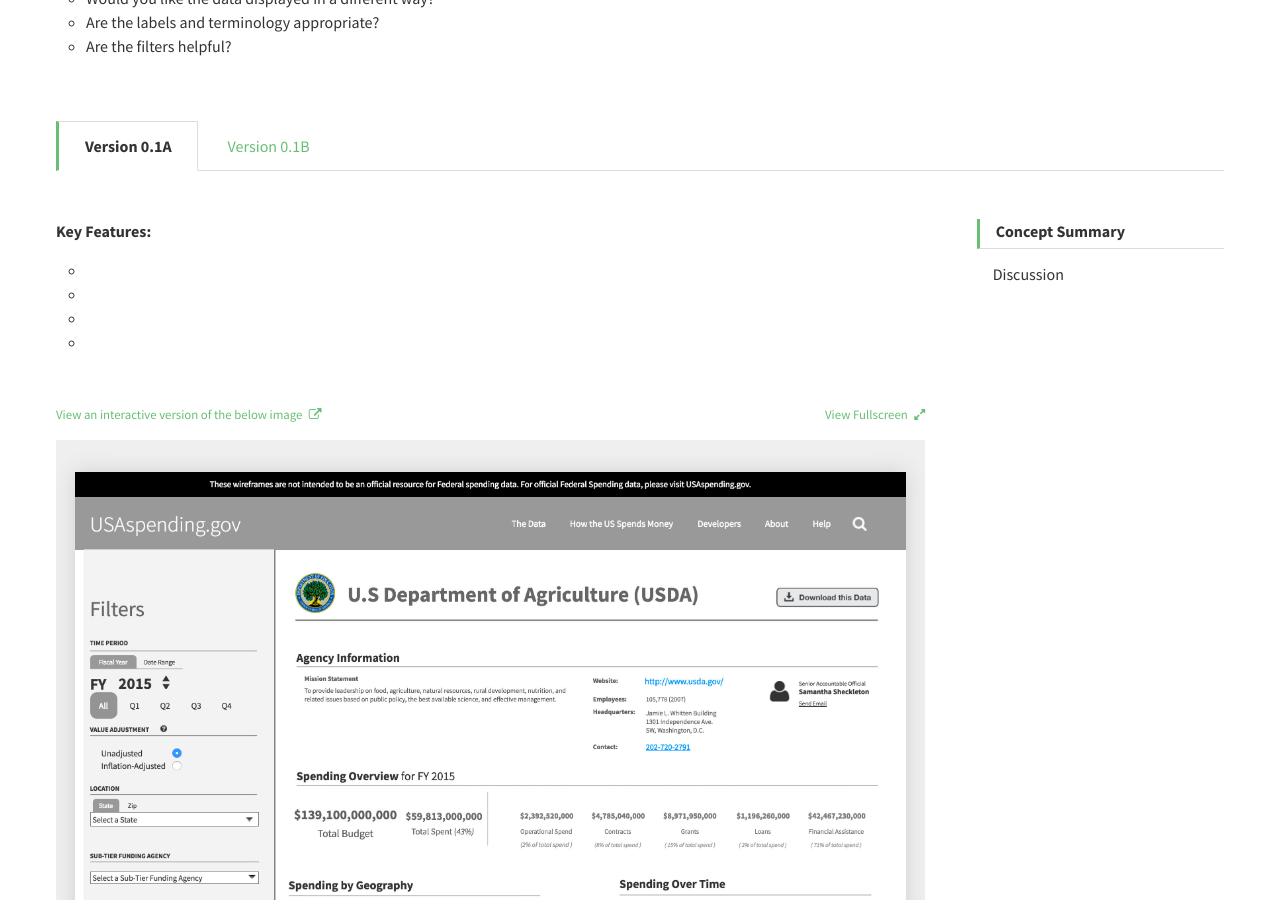
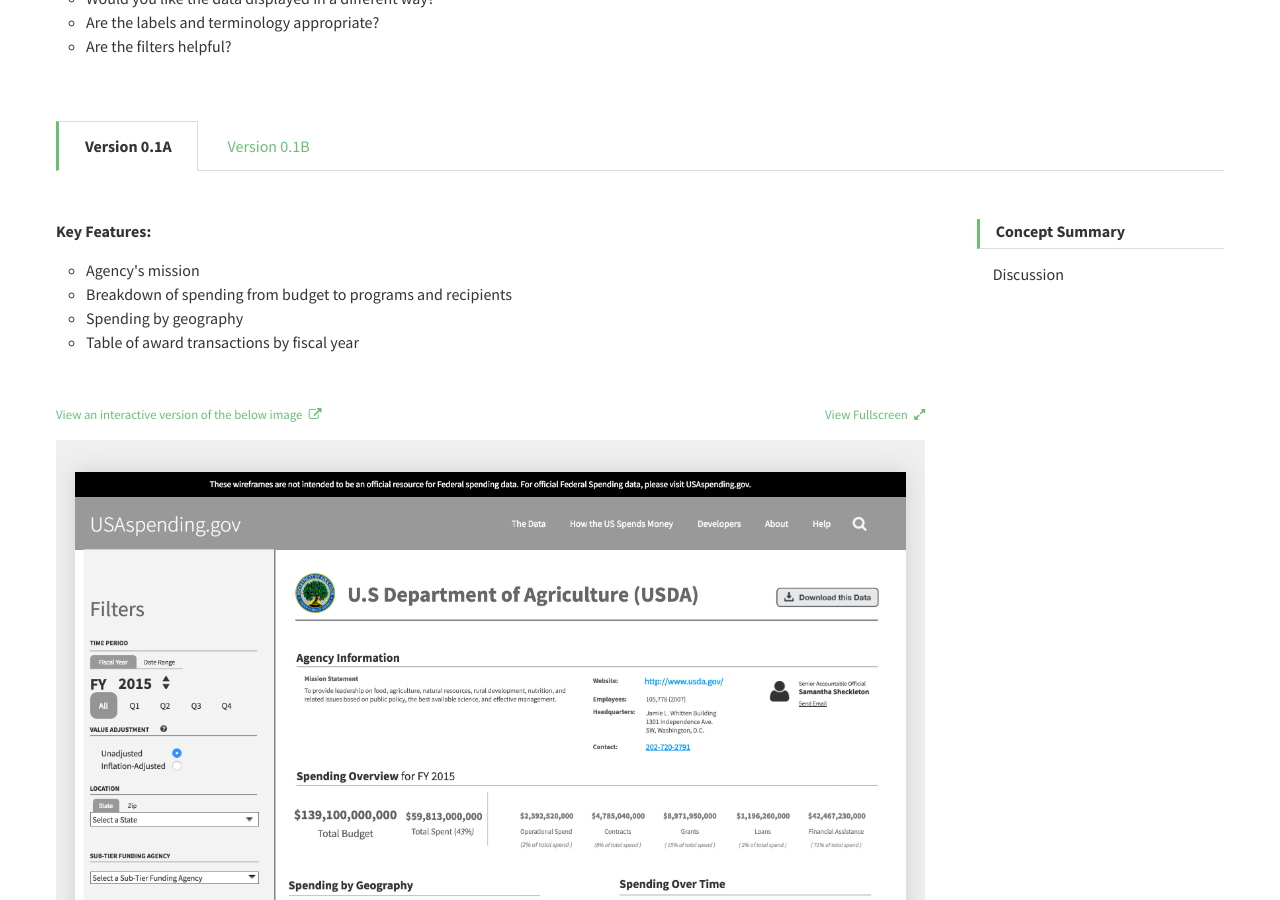
Before and after one commit to fedspendingtransparency/openbeta, a Jekyll site: the page built from _concepts/agency-summary.md, in a window 1280 px wide and 900 px high, scrolled down 425 px. Built offline with Jekyll 4.4.1, drawn with Linux system fonts in a browser that asks for light colours; nearby versions of some CDN libraries; library files that are not in the unit come from our copies; comment, search, counter and statistics services are not loaded; part of the change alters nothing that is shown.

Commit message:
I gave the wrong instructions on the key features field. It should've been  not  so I fixed it.

```diff
--- a/_concepts/agency-summary.md
+++ b/_concepts/agency-summary.md
@@ -29,10 +29,10 @@ tabs:
     archived_text:
     description: "Key Features:"
     features:
-      - discussion: Agency's mission
-      - discussion: Breakdown of spending from budget to programs and recipients
-      - discussion: Spending by geography
-      - discussion: Table of award transactions by fiscal year
+      - description: Agency's mission
+      - description: Breakdown of spending from budget to programs and recipients
+      - description: Spending by geography
+      - description: Table of award transactions by fiscal year
     disclaimer_text: <a class="usa-cta external-link" href='http://kuv6vy.axshare.com/agency_summary_-_a.html' target="_blank">View an interactive version of the below image</a>
     image: "/assets/img/concept_agency-summary_A.jpg"
     image_alt_text: This image displays information about the objectives of the agency's mission across the top, along with the url to the agency website, the number of employees, the Washington D.C. address, and contact information. At the far right is the name and contact information for the Senior Agency Office. Below is a Spending Overview for Fiscal Year 2015, including the total budget amount, total spend amount, and spending broken down by Operational, Contracts, Grants, Loans, and Financial Assistance cagegories. In the next row are a horizontal bar chart showing highest funded programs and a map displaying spending by geography. In the next row are a horizontal bar chart displaying the highest awarded recipients and a pie chart showing spending by object class. In the next row is a timeline of agency events, and across the bottom of the page is a table displaying the agency awards by spending type.  To the far left are filters related to the categories.
@@ -44,10 +44,10 @@ tabs:
     archived_text:
     description: "Key Features:"
     features:
-      - discussion: Breakdown of spending categories by fiscal year
-      - discussion: Spending by sub-tier agencies
-      - discussion: Timeline of spending
-      - discussion: List of all agency awards
+      - description: Breakdown of spending categories by fiscal year
+      - description: Spending by sub-tier agencies
+      - description: Timeline of spending
+      - description: List of all agency awards
     disclaimer_text: <a class="usa-cta external-link" href='http://kuv6vy.axshare.com/agency_summary_-_b.html' target="_blank">View an interactive version of the below image</a>
     image: "/assets/img/concept_agency-summary_B.jpg"
     image_alt_text: This image displays a timeline of spending by Financial Assistance, Loans, Grants, Contracts, and Operational categories across the top. Below left is a pie chart showing spending by the top sub-tier agencies and to the right is a timeline of all spending. The next row, at left, displays a horizontal bar chart of the highest funded programs; to the right is a horizontal bar chart of the highest awarded recipients. The next row, at left, is a heat map showing the spending geographically; and to the right is a pie chart showing spending by object class. Just below these visualizations is a row of featured stories about the agency. Across the bottom of the page is a table of the agency's transactions by spending type.  At the far left of the page are filters related to each of the categories.
```
